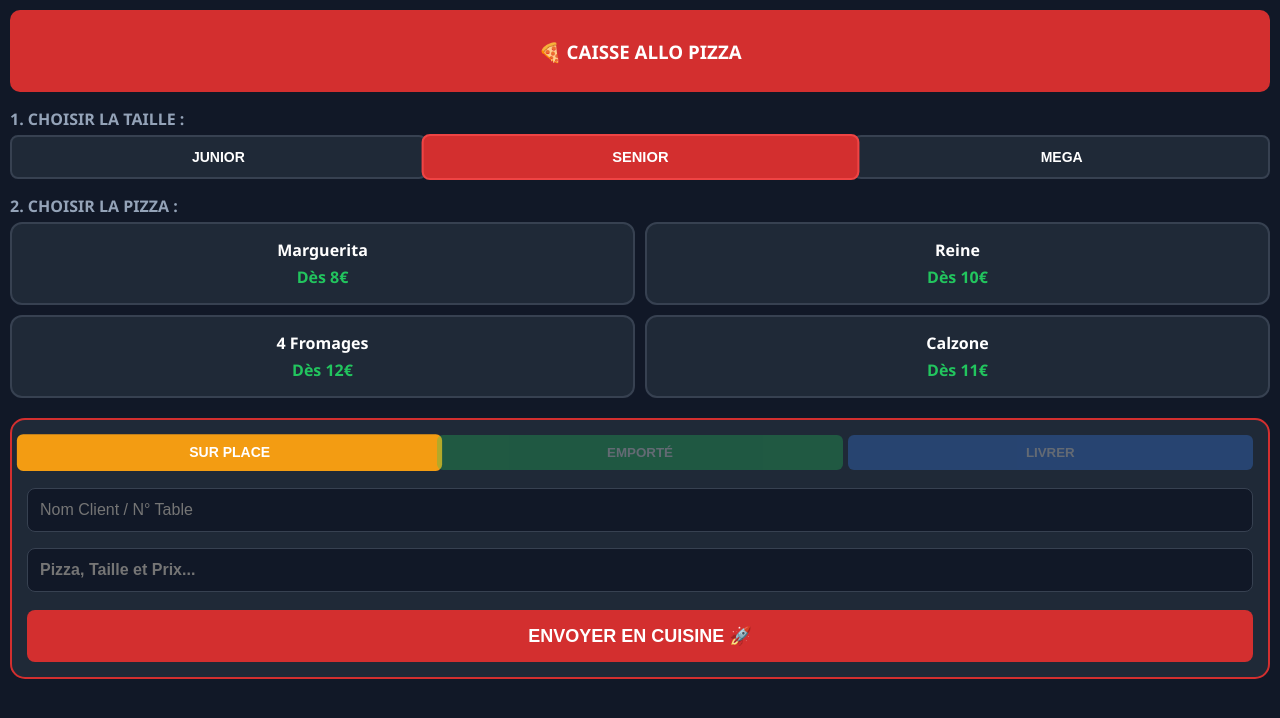
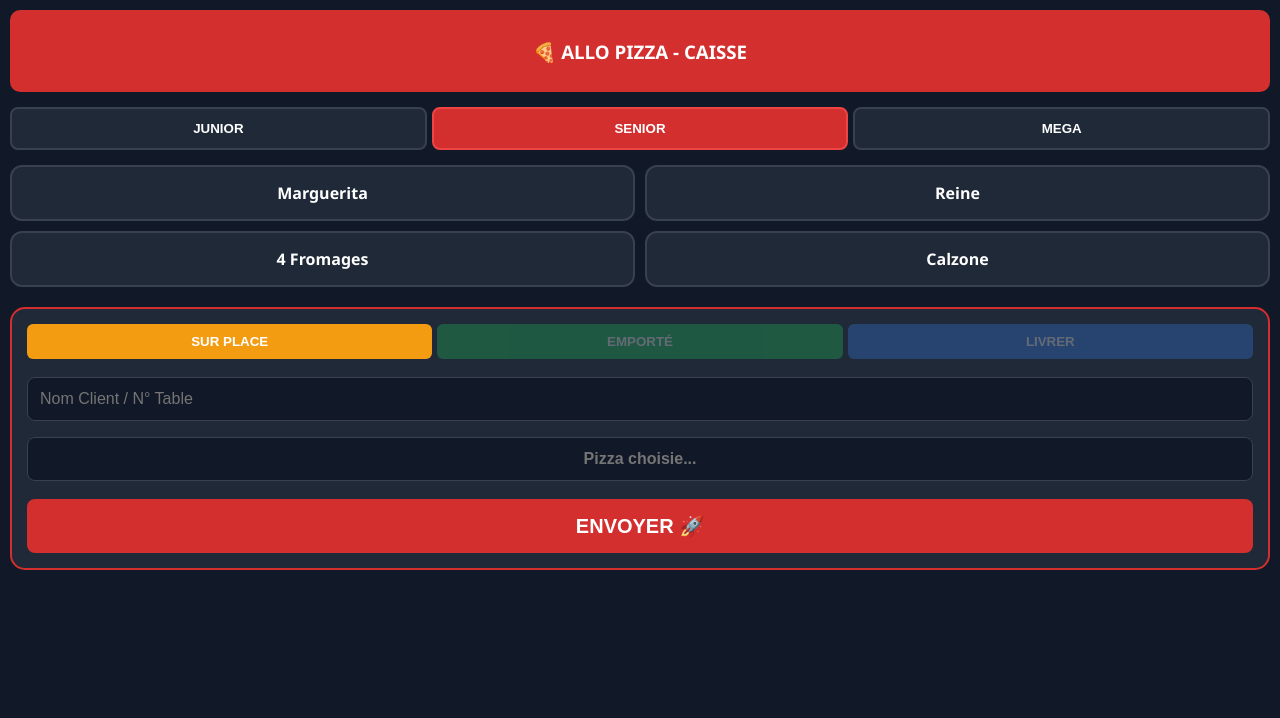
Before and after one commit to kamwagabriel/pizza-ia-pro, a Flask app: page /cashier in a window 1280 px wide. Shown: the top 718 px of the page. Run offline with Flask 3, Linux system fonts and the light colour scheme; some libraries are stand-ins or nearby versions.

Commit message:
Update cashier.html

```diff
--- a/templates/cashier.html
+++ b/templates/cashier.html
@@ -3,56 +3,39 @@
 <head>
     <meta charset="UTF-8">
     <meta name="viewport" content="width=device-width, initial-scale=1.0">
-    <title>🍕 CAISSE PRO - TAILLES</title>
+    <title>🍕 CAISSE PRO</title>
     <script src="https://cdnjs.cloudflare.com/ajax/libs/socket.io/4.0.1/socket.io.js"></script>
     <style>
         body { font-family: 'Segoe UI', sans-serif; background: #111827; color: white; margin: 0; padding: 10px; text-align: center; }
         .header { background: #d32f2f; padding: 10px; border-radius: 10px; margin-bottom: 15px; }
-
-        /* SELECTEUR DE TAILLE */
         .size-selector { display: flex; gap: 5px; margin-bottom: 15px; }
-        .size-btn { flex: 1; padding: 12px; border: 2px solid #374151; background: #1f2937; color: white; border-radius: 8px; cursor: pointer; font-weight: bold; font-size: 14px; transition: 0.2s; }
-        .size-btn.active { border-color: #ef4444; background: #d32f2f; transform: scale(1.05); }
-
-        /* GRILLE PIZZAS */
+        .size-btn { flex: 1; padding: 12px; border: 2px solid #374151; background: #1f2937; color: white; border-radius: 8px; cursor: pointer; font-weight: bold; }
+        .size-btn.active { border-color: #ef4444; background: #d32f2f; }
         .menu-grid { display: grid; grid-template-columns: 1fr 1fr; gap: 10px; margin-bottom: 20px; }
         .pizza-btn { background: #1f2937; border: 2px solid #374151; color: white; padding: 15px; border-radius: 12px; cursor: pointer; }
-        .pizza-btn:active { transform: scale(0.95); }
-        .pizza-price { color: #22c55e; font-weight: bold; display: block; margin-top: 5px; }
-
+        .pizza-btn.selected { border-color: #22c55e; background: #064e3b; }
         .order-zone { background: #1f2937; padding: 15px; border-radius: 15px; border: 2px solid #d32f2f; }
         .type-selector { display: flex; gap: 5px; margin-bottom: 10px; }
         .type-btn { flex: 1; padding: 10px; border: none; border-radius: 6px; color: white; font-weight: bold; opacity: 0.3; }
-        .type-btn.active { opacity: 1; transform: scale(1.05); }
-
+        .type-btn.active { opacity: 1; }
         input { width: 100%; padding: 12px; margin: 8px 0; border-radius: 8px; border: 1px solid #374151; background: #111827; color: white; box-sizing: border-box; font-size: 16px; }
-        .btn-send { background: #d32f2f; color: white; width: 100%; border: none; padding: 15px; border-radius: 8px; font-weight: bold; font-size: 18px; margin-top: 10px; cursor: pointer; }
+        .btn-send { background: #d32f2f; color: white; width: 100%; border: none; padding: 15px; border-radius: 8px; font-weight: bold; font-size: 20px; margin-top: 10px; cursor: pointer; }
     </style>
 </head>
 <body>
-    <div class="header"><h3>🍕 CAISSE ALLO PIZZA</h3></div>
+    <div class="header"><h3>🍕 ALLO PIZZA - CAISSE</h3></div>
 
-    <p style="text-align:left; margin-bottom:5px; font-weight:bold; color:#94a3b8;">1. CHOISIR LA TAILLE :</p>
     <div class="size-selector">
         <button id="size-Junior" class="size-btn" onclick="setSize('Junior', 0)">JUNIOR</button>
         <button id="size-Senior" class="size-btn active" onclick="setSize('Senior', 3)">SENIOR</button>
         <button id="size-Mega" class="size-btn" onclick="setSize('Mega', 7)">MEGA</button>
     </div>
 
-    <p style="text-align:left; margin-bottom:5px; font-weight:bold; color:#94a3b8;">2. CHOISIR LA PIZZA :</p>
     <div class="menu-grid">
-        <div class="pizza-btn" onclick="selectPizza('Marguerita', 8)">
-            <b>Marguerita</b><span class="pizza-price">Dès 8€</span>
-        </div>
-        <div class="pizza-btn" onclick="selectPizza('Reine', 10)">
-            <b>Reine</b><span class="pizza-price">Dès 10€</span>
-        </div>
-        <div class="pizza-btn" onclick="selectPizza('4 Fromages', 12)">
-            <b>4 Fromages</b><span class="pizza-price">Dès 12€</span>
-        </div>
-        <div class="pizza-btn" onclick="selectPizza('Calzone', 11)">
-            <b>Calzone</b><span class="pizza-price">Dès 11€</span>
-        </div>
+        <div class="pizza-btn" id="p-Marguerita" onclick="selectPizza('Marguerita', 8)"><b>Marguerita</b></div>
+        <div class="pizza-btn" id="p-Reine" onclick="selectPizza('Reine', 10)"><b>Reine</b></div>
+        <div class="pizza-btn" id="p-4Fromages" onclick="selectPizza('4 Fromages', 12)"><b>4 Fromages</b></div>
+        <div class="pizza-btn" id="p-Calzone" onclick="selectPizza('Calzone', 11)"><b>Calzone</b></div>
     </div>
 
     <div class="order-zone">
@@ -63,13 +46,10 @@
         </div>
 
         <input type="text" id="nom" placeholder="Nom Client / N° Table">
-        <input type="text" id="p_display" placeholder="Pizza, Taille et Prix..." readonly style="color:#fbbf24; font-weight:bold;">
+        <input type="text" id="p_display" placeholder="Pizza choisie..." readonly style="color:#fbbf24; font-weight:bold; text-align:center;">
         <input type="text" id="adresse" placeholder="Adresse de livraison..." style="display:none;">
 
-        <input type="hidden" id="p_val">
-        <input type="hidden" id="t_val">
-
-        <button class="btn-send" onclick="envoyer()">ENVOYER EN CUISINE 🚀</button>
+        <button class="btn-send" onclick="envoyer()">ENVOYER 🚀</button>
     </div>
 
 <script>
@@ -77,17 +57,26 @@
     let currentType = 'place';
     let currentSize = 'Senior';
     let extraPrice = 3;
+    let selectedPizza = null;
+    let basePrice = 0;
 
-    function setSize(s, priceAdd) {
-        currentSize = s;
-        extraPrice = priceAdd;
+    function setSize(s, p) {
+        currentSize = s; extraPrice = p;
         document.querySelectorAll('.size-btn').forEach(b => b.classList.remove('active'));
         document.getElementById('size-'+s).classList.add('active');
-        // On ne reset pas la pizza, on met à jour le prix si une pizza était déjà sélectionnée
-        const currentPizzaName = document.getElementById('p_val').value.split(' ')[0];
-        if(currentPizzaName) {
-             // On peut simuler un clic pour recalculer
-        }
+        if(selectedPizza) updateDisplay();
+    }
+
+    function selectPizza(name, price) {
+        selectedPizza = name; basePrice = price;
+        document.querySelectorAll('.pizza-btn').forEach(b => b.classList.remove('selected'));
+        document.getElementById('p-'+name.replace(' ','')).classList.add('selected');
+        updateDisplay();
+    }
+
+    function updateDisplay() {
+        let total = basePrice + extraPrice;
+        document.getElementById('p_display').value = selectedPizza + " (" + currentSize + ") : " + total + "€";
     }
 
     function setType(t) {
@@ -97,22 +86,27 @@
         document.getElementById('adresse').style.display = (t === 'livraison') ? 'block' : 'none';
     }
 
-    function selectPizza(name, basePrice) {
-        let finalPrice = basePrice + extraPrice;
-        document.getElementById('p_display').value = `${name} [${currentSize.toUpperCase()}] - ${finalPrice}€`;
-        document.getElementById('p_val').value = `${name} (${currentSize})`;
-        document.getElementById('t_val').value = finalPrice;
-    }
-
     function envoyer() {
-        const nom = document.getElementById('nom').value || "Client";
-        const pizza = document.getElementById('p_val').value;
-        const total = document.getElementById('t_val').value;
-
-        if(!pizza) return alert("⚠️ Choisis d'abord une pizza !");
+        if(!selectedPizza) { alert("Choisis une pizza !"); return; }
 
         const data = {
             id: Date.now(),
             type: currentType,
-            nom: nom,
-            pizza
+            nom: document.getElementById('nom').value || "Client",
+            pizza: selectedPizza + " (" + currentSize + ")",
+            total: basePrice + extraPrice,
+            adresse: currentType === 'livraison' ? document.getElementById('adresse').value : 'N/A'
+        };
+
+        socket.emit('new_order', data);
+        alert("🚀 Commande envoyée !");
+
+        // Reset
+        selectedPizza = null;
+        document.getElementById('nom').value = "";
+        document.getElementById('p_display').value = "";
+        document.querySelectorAll('.pizza-btn').forEach(b => b.classList.remove('selected'));
+    }
+</script>
+</body>
+</html>
```
